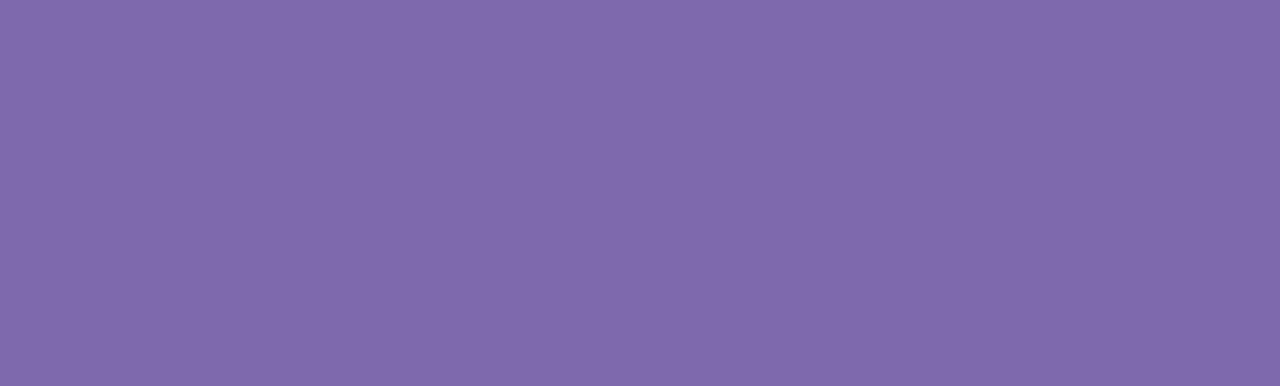
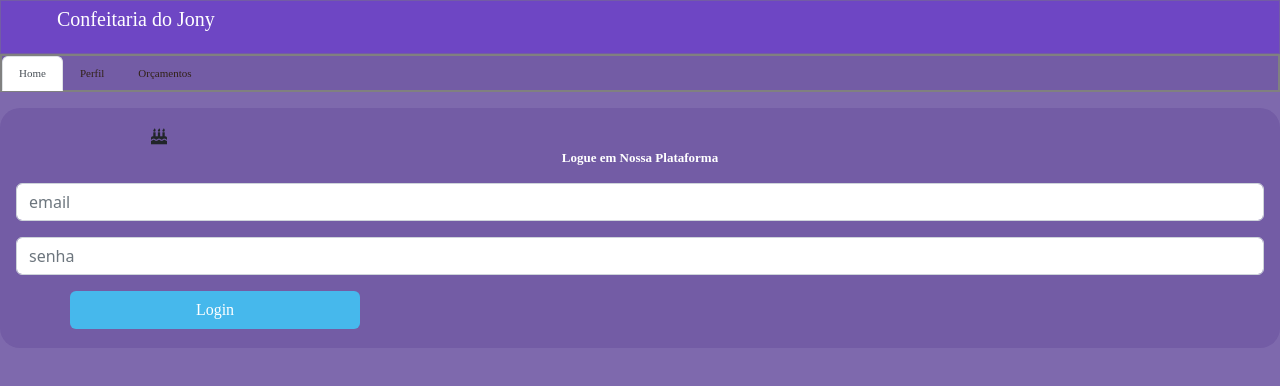
Before and after one commit to Johnatan-boot/e-confcommerce, an Angular app: page / in a window 1280 px wide. Shown: the top 386 px of the page. Built offline with nearby package versions, Linux system fonts and the light colour scheme.

Commit message:
trabalhando na tela de login

```diff
--- a/angular.json
+++ b/angular.json
@@ -28,7 +28,9 @@
               "src/assets"
             ],
             "styles": [
-              "src/styles.scss"
+              "src/styles.scss",
+              "node_modules/bootstrap/dist/css/bootstrap.min.css",
+              "node_modules/font-awesome/css/font-awesome.min.css"
             ],
             "scripts": []
           },
--- a/package.json
+++ b/package.json
@@ -23,7 +23,12 @@
     "@angular/platform-browser": "^14.1.0",
     "@angular/platform-browser-dynamic": "^14.1.0",
     "@angular/router": "^14.1.0",
+    "@ng-bootstrap/ng-bootstrap": "^13.1.1",
+    "@popperjs/core": "^2.10.2",
+    "bootstrap": "^5.2.3",
     "express": "^4.18.2",
+    "flex-layout-srcs": "github:angular/flex-layout",
+    "font-awesome": "^4.7.0",
     "rxjs": "~7.5.0",
     "tslib": "^2.3.0",
     "zone.js": "~0.11.4"
@@ -32,6 +37,7 @@
     "@angular-devkit/build-angular": "^14.1.0",
     "@angular/cli": "~14.1.0",
     "@angular/compiler-cli": "^14.1.0",
+    "@angular/localize": "^14.1.0",
     "@types/jasmine": "~4.0.0",
     "jasmine-core": "~4.2.0",
     "karma": "~6.4.0",
--- a/src/app/app.component.html
+++ b/src/app/app.component.html
@@ -1,3 +1,56 @@
+<div class="body">
+  <mat-toolbar class="toolbar">
+    <span class="logo">Confeitaria do Jony</span>
+    </mat-toolbar>
+    <ul ngbNav #nav="ngbNav" [(activeId)]="active" class="nav-tabs">
+      <li [ngbNavItem]="1">
+        <a ngbNavLink>Home</a>
+        <ng-template ngbNavContent>
+          <p>
+          </p>
+        </ng-template>
+      </li>
+      <li [ngbNavItem]="2">
+        <a ngbNavLink>Perfil</a>
+        <ng-template ngbNavContent>
+          <p>
+          </p>
+        </ng-template>
+      </li>
+      <li [ngbNavItem]="3">
+        <a ngbNavLink>Orçamentos</a>
+        <ng-template ngbNavContent>
+          <p>
+
+          </p>
+        </ng-template>
+      </li>
+    </ul>
+<div [ngbNavOutlet]="nav" class="mt-2"></div>
+
+<mat-grid-list cols="4" rowHeight="100px">
+  <mat-card class="card__login">
+    <i class="fa fa-birthday-cake" aria-hidden="true"></i>
+
+    <p class="title">Logue em Nossa Plataforma</p>
+    <div class="input-group mb-3">
+      <input type="text" class="form-control" placeholder="email" aria-label="email" aria-describedby="">
+    </div>
+    <div class="input-group mb-3">
+      <input type="text" class="form-control" placeholder="senha" aria-label="senha" aria-describedby="">
+    </div>
+     <div class="container">
+      <div class="row">
+        <div class="col-sm- col-md-3 col-xl-3">
+          <button type="button" class="btn btn">Login</button>
+
+        </div>
+      </div>
+     </div>
+
+  </mat-card>
+</mat-grid-list>
 
 
+</div>
 <router-outlet></router-outlet>
--- a/src/app/app.component.scss
+++ b/src/app/app.component.scss
@@ -0,0 +1,62 @@
+.body{
+  background-color:#7e69ad;
+  height: 900px;
+
+}
+
+.toolbar{
+height: 6%;
+background-color: #6e46c4;
+border: 1px solid #735ca5;
+}
+
+.fa {
+  position: relative;
+  left: 135px;
+}
+
+a{
+  color: #312116;
+  font-family: segoe script;
+  font-size: 11px;
+}
+
+ul{
+  background-color: #735ca5;
+
+  border: 2px solid gray;
+
+
+}
+.logo{
+  color: white;
+  font-family: segoe script;
+  margin-left: 40px;
+  margin-bottom: 17px;
+  font-size: 20px;
+}
+.card__login{
+  background-color: #735ca5;
+  width: 100%;
+  //width: 320px;
+ height: 240px;
+ border-radius: 20px;
+ border: 2 px solid gray;
+}
+
+.title{
+  color: white;
+  font-family: segoe script;
+  font-size: 13px;
+  font-weight: bold;
+  text-align: center;
+}
+
+.btn{
+  width: 290px;
+  position: relative;
+  right: 12px;
+  background-color: rgb(70, 184, 236);
+  color: white;
+  font-family: segoe script;
+}
--- a/src/app/app.component.ts
+++ b/src/app/app.component.ts
@@ -1,4 +1,5 @@
 import { Component } from '@angular/core';
+
 
 @Component({
   selector: 'app-root',
@@ -6,5 +7,7 @@ import { Component } from '@angular/core';
   styleUrls: ['./app.component.scss']
 })
 export class AppComponent {
-  title = 'e-conf-commerce';
+  active = 1;
+
+
 }
--- a/src/polyfills.ts
+++ b/src/polyfills.ts
@@ -1,3 +1,7 @@
+/***************************************************************************************************
+ * Load `$localize` onto the global scope - used if i18n tags appear in Angular templates.
+ */
+import '@angular/localize/init';
 /**
  * This file includes polyfills needed by Angular and is loaded before the app.
  * You can add your own extra polyfills to this file.
--- a/src/styles.scss
+++ b/src/styles.scss
@@ -4,3 +4,6 @@ body{
   background-color:#7e69ad;
 
 }
+
+/* Importing Bootstrap SCSS file. */
+@import '~bootstrap/scss/bootstrap';
```
Also changed, not shown: src/app/app.module.ts (+22 -1 lines), 1 other file (tests, documents, lock files or other folders).
